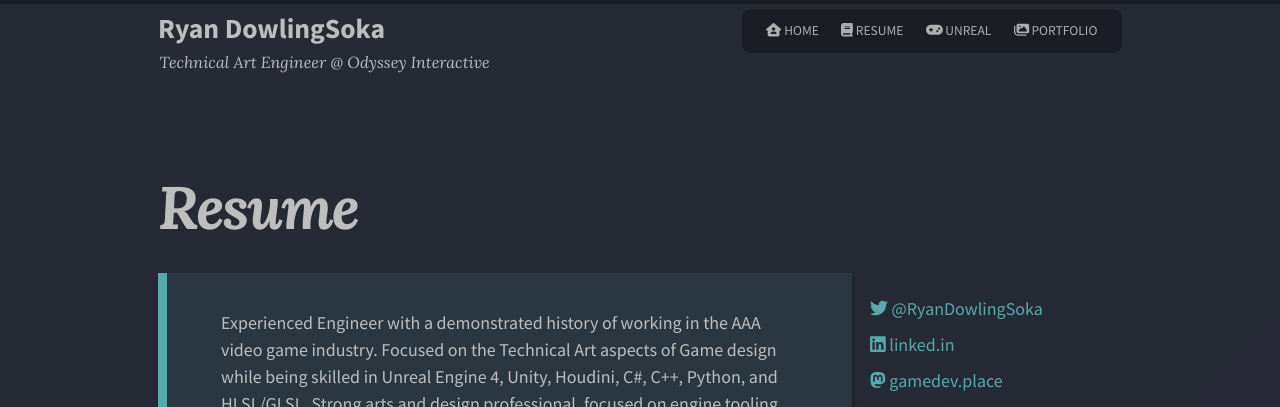
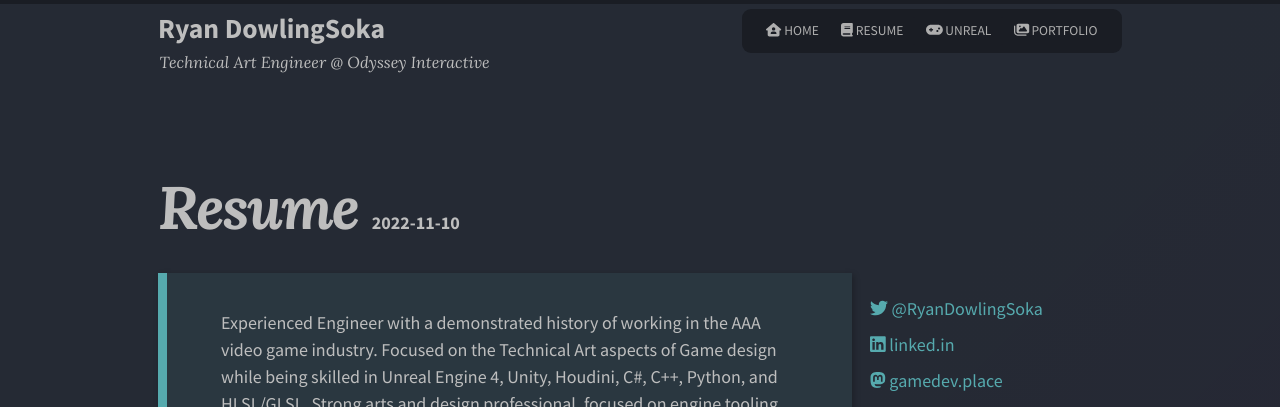
Before and after one commit to Ryan-DowlingSoka/ryan-dowlingsoka.github.io, a Jekyll site: the page built from resume.md, in a window 1280 px wide and 900 px high. Shown: the top 407 px of the window. Built offline with Jekyll 4.4.1, drawn with Linux system fonts in a browser that asks for light colours.

Commit message:
add readme, add dates to pages, update gemfile (:eeek:)

```diff
--- a/Gemfile
+++ b/Gemfile
@@ -7,7 +7,7 @@
 #
 # This will help ensure the proper Jekyll version is running.
 # Happy Jekylling!
-gem "jekyll", "~> 4.3.1"
+gem "jekyll", "~> 4.3.3"
 # This is the default theme for new Jekyll sites. You may change this to anything you like.
 gem "minima", "~> 2.5"
 # If you want to use GitHub Pages, remove the "gem "jekyll"" above and
@@ -27,6 +27,7 @@
 platforms :mingw, :x64_mingw, :mswin, :jruby do
   gem "tzinfo", ">= 1", "< 3"
   gem "tzinfo-data"
+  gem "ruby-vips"
 end
 
 # Performance-booster for watching directories on Windows
--- a/_layouts/page.html
+++ b/_layouts/page.html
@@ -14,7 +14,8 @@
         {% if page.link %}
           <h1 id="page-title" class="page-title"><a href="{{ page.link }}">{{ title }} <span class="link-arrow">&rarr;</span></a></h1>
         {% else %}
-          <h1 id="page-title" class="page-title">{{ title }}</h1>
+
+          <h1 id="page-title" class="page-title">{{ title }} <span class="page-date">{{ page.date | date: '%Y-%m-%d' }}</span></h1>
         {% endif %}
       </header>
       <div class="page-content">
```
Also changed, not shown: README.md (added).
